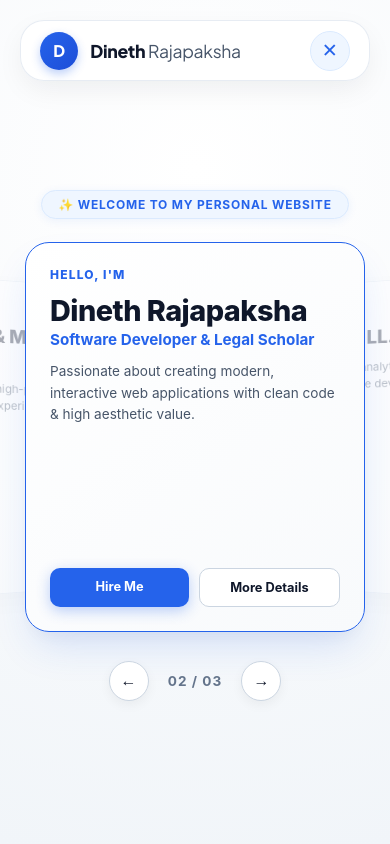
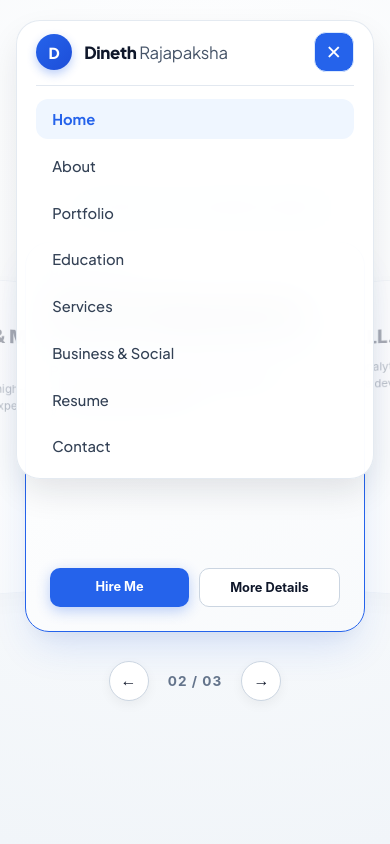
Before and after one commit to Dineth97/DCR-website, a React (Vite) app: page / in a window 390 px wide. Both pictures are taken after a click on the button "Toggle Menu". Shown: the top 844 px of the page. Built offline with nearby package versions, Linux system fonts and the light colour scheme.

Commit message:
home,navibr,techticker mobile view settings updated

```diff
--- a/src/Components/Home.jsx
+++ b/src/Components/Home.jsx
@@ -1,18 +1,12 @@
-import React, { useState, useEffect } from 'react';
+import React, { useState, useEffect, useRef } from 'react';
 
 export default function Home() {
   const [activeIndex, setActiveIndex] = useState(1);
   const [isMobile, setIsMobile] = useState(false);
 
-  // Screen resize detector for dynamic responsiveness
-  useEffect(() => {
-    const handleResize = () => {
-      setIsMobile(window.innerWidth < 768);
-    };
-    handleResize();
-    window.addEventListener('resize', handleResize);
-    return () => window.removeEventListener('resize', handleResize);
-  }, []);
+  // Swipe / Drag tracking refs
+  const startX = useRef(0);
+  const isDragging = useRef(false);
 
   const cards = [
     {
@@ -39,12 +33,43 @@ export default function Home() {
     }
   ];
 
+  // Screen resize detector for dynamic responsiveness
+  useEffect(() => {
+    const handleResize = () => {
+      setIsMobile(window.innerWidth < 768);
+    };
+    handleResize();
+    window.addEventListener('resize', handleResize);
+    return () => window.removeEventListener('resize', handleResize);
+  }, []);
+
   const handleNext = () => {
     setActiveIndex((prev) => (prev + 1) % cards.length);
   };
 
   const handlePrev = () => {
     setActiveIndex((prev) => (prev - 1 + cards.length) % cards.length);
+  };
+
+  // Touch and Mouse Drag Handlers for Mobile Swipe Support
+  const handleDragStart = (clientX) => {
+    isDragging.current = true;
+    startX.current = clientX;
+  };
+
+  const handleDragEnd = (clientX) => {
+    if (!isDragging.current) return;
+    const diff = clientX - startX.current;
+
+    // Threshold to determine swipe direction (min 50px movement)
+    if (Math.abs(diff) > 50) {
+      if (diff > 0) {
+        handlePrev(); // Swipe Right -> Previous Card
+      } else {
+        handleNext(); // Swipe Left -> Next Card
+      }
+    }
+    isDragging.current = false;
   };
 
   return (
@@ -79,8 +104,13 @@ export default function Home() {
         </span>
       </div>
 
-      {/* 3D Perspective Card Container */}
-      <div style={{
+      {/* 3D Perspective Card Container with Swipe Support */}
+      <div
+        onMouseDown={(e) => handleDragStart(e.clientX)}
+        onMouseUp={(e) => handleDragEnd(e.clientX)}
+        onTouchStart={(e) => handleDragStart(e.touches[0].clientX)}
+        onTouchEnd={(e) => handleDragEnd(e.changedTouches[0].clientX)}
+        style={{
           display: 'flex',
           alignItems: 'center',
           justifyContent: 'center',
@@ -88,8 +118,11 @@ export default function Home() {
           width: '100%',
           maxWidth: '1200px',
           height: isMobile ? '400px' : '460px',
-        position: 'relative'
-      }}>
+          position: 'relative',
+          cursor: 'grab',
+          touchAction: 'pan-y'
+        }}
+      >
         {cards.map((card, idx) => {
           let position = idx - activeIndex;
           if (position < -1) position += cards.length;
@@ -99,7 +132,6 @@ export default function Home() {
           const isLeft = position === -1;
           const isRight = position === 1;
 
-          // Responsive Card Width & Offset distance
           const cardWidth = isMobile ? '88vw' : '420px';
           const maxCardWidth = isMobile ? '340px' : '420px';
           const offsetX = isMobile ? 180 : 340;
--- a/src/Components/Navbar.jsx
+++ b/src/Components/Navbar.jsx
@@ -50,29 +50,31 @@ export default function Navbar() {
       top: scrolled ? '10px' : '20px',
       left: '50%',
       transform: 'translateX(-50%)',
-      width: scrolled ? 'calc(100% - 30px)' : 'calc(100% - 40px)',
+      width: scrolled ? 'calc(100% - 24px)' : 'calc(100% - 32px)',
       maxWidth: scrolled ? '1050px' : '1180px',
       zIndex: 1000,
       transition: 'all 0.3s cubic-bezier(0.4, 0, 0.2, 1)'
     }}>
       <nav style={{
-        background: scrolled
-          ? 'rgba(255, 255, 255, 0.85)'
-          : 'rgba(255, 255, 255, 0.92)',
-        backdropFilter: 'blur(16px)',
-        WebkitBackdropFilter: 'blur(16px)',
-        border: '1px solid rgba(226, 232, 240, 0.8)',
-        borderRadius: menuOpen ? '24px' : '50px',
-        padding: scrolled ? '0.4rem 1rem' : '0.6rem 1.2rem',
+        background: 'rgba(255, 255, 255, 0.95)',
+        backdropFilter: 'blur(20px)',
+        WebkitBackdropFilter: 'blur(20px)',
+        border: '1px solid rgba(226, 232, 240, 0.9)',
+        borderRadius: '24px',
+        padding: scrolled ? '0.5rem 1rem' : '0.7rem 1.2rem',
+        display: 'flex',
+        flexDirection: 'column',
+        boxShadow: '0 15px 35px -5px rgba(15, 23, 42, 0.12)',
+        transition: 'all 0.3s cubic-bezier(0.4, 0, 0.2, 1)'
+      }}>
+
+        {/* Top Main Bar (Logo & Menu Button) */}
+        <div style={{
           display: 'flex',
           alignItems: 'center',
           justifyContent: 'space-between',
-        boxShadow: '0 10px 30px -5px rgba(15, 23, 42, 0.08)',
-        transition: 'all 0.3s cubic-bezier(0.4, 0, 0.2, 1)',
-        position: 'relative',
-        overflow: 'hidden'
+          width: '100%'
         }}>
-
           {/* Brand Logo / Name */}
           <a href="#home" style={{
             display: 'flex',
@@ -81,8 +83,8 @@ export default function Navbar() {
             textDecoration: 'none'
           }}>
             <div style={{
-            width: scrolled ? '32px' : '38px',
-            height: scrolled ? '32px' : '38px',
+              width: '36px',
+              height: '36px',
               borderRadius: '50%',
               background: 'linear-gradient(135deg, #2563eb 0%, #1d4ed8 100%)',
               color: '#ffffff',
@@ -90,17 +92,15 @@ export default function Navbar() {
               alignItems: 'center',
               justifyContent: 'center',
               fontWeight: '800',
-            fontSize: scrolled ? '0.85rem' : '1rem',
-            boxShadow: '0 4px 10px rgba(37, 99, 235, 0.3)',
-            transition: 'all 0.3s ease'
+              fontSize: '0.95rem',
+              boxShadow: '0 4px 10px rgba(37, 99, 235, 0.3)'
             }}>
               D
             </div>
             <span style={{
-            fontSize: scrolled ? '0.98rem' : '1.1rem',
+              fontSize: '1.05rem',
               color: '#0f172a',
-            letterSpacing: '-0.3px',
-            transition: 'all 0.3s ease'
+              letterSpacing: '-0.3px'
             }}>
               <strong style={{ fontWeight: '800' }}>Dineth</strong>{' '}
               <span style={{ fontWeight: '400', color: '#475569' }}>Rajapaksha</span>
@@ -112,7 +112,7 @@ export default function Navbar() {
             <div style={{
               display: 'flex',
               alignItems: 'center',
-            gap: scrolled ? '0.1rem' : '0.2rem'
+              gap: '0.2rem'
             }}>
               {navLinks.map((link) => {
                 const isActive = activeSection === link.id;
@@ -122,9 +122,9 @@ export default function Navbar() {
                     href={link.href}
                     onClick={() => setActiveSection(link.id)}
                     style={{
-                    padding: scrolled ? '0.35rem 0.7rem' : '0.5rem 0.85rem',
-                    borderRadius: '30px',
-                    fontSize: scrolled ? '0.78rem' : '0.85rem',
+                      padding: '0.5rem 0.85rem',
+                      borderRadius: '20px',
+                      fontSize: '0.85rem',
                       fontWeight: isActive ? '700' : '500',
                       color: isActive ? '#2563eb' : '#475569',
                       background: isActive ? '#eff6ff' : 'transparent',
@@ -145,43 +145,38 @@ export default function Navbar() {
             <button
               onClick={() => setMenuOpen(!menuOpen)}
               style={{
-              background: '#eff6ff',
+                background: menuOpen ? '#2563eb' : '#eff6ff',
                 border: '1px solid #dbeafe',
-              borderRadius: '50%',
+                borderRadius: '12px',
                 width: '40px',
                 height: '40px',
                 display: 'flex',
                 alignItems: 'center',
                 justifyContent: 'center',
                 cursor: 'pointer',
-              color: '#2563eb',
+                color: menuOpen ? '#ffffff' : '#2563eb',
                 fontSize: '1.2rem',
-              outline: 'none'
+                outline: 'none',
+                transition: 'all 0.2s ease'
               }}
               aria-label="Toggle Menu"
             >
               {menuOpen ? '✕' : '☰'}
             </button>
           )}
+        </div>
 
-        {/* Mobile Dropdown Menu */}
+        {/* Mobile Dropdown Menu Items */}
         {isMobile && menuOpen && (
           <div style={{
-            position: 'absolute',
-            top: '100%',
-            left: 0,
-            right: 0,
-            background: 'rgba(255, 255, 255, 0.98)',
-            backdropFilter: 'blur(20px)',
-            borderBottomLeftRadius: '24px',
-            borderBottomRightRadius: '24px',
-            borderTop: '1px solid #e2e8f0',
-            boxShadow: '0 20px 30px rgba(15, 23, 42, 0.1)',
-            padding: '1rem 1.5rem 1.5rem',
             display: 'flex',
             flexDirection: 'column',
-            gap: '0.5rem',
-            marginTop: '0.5rem'
+            gap: '0.4rem',
+            marginTop: '0.8rem',
+            paddingTop: '0.8rem',
+            borderTop: '1px solid #e2e8f0',
+            width: '100%',
+            animation: 'fadeInMenu 0.3s ease forwards'
           }}>
             {navLinks.map((link) => {
               const isActive = activeSection === link.id;
@@ -194,9 +189,9 @@ export default function Navbar() {
                     setMenuOpen(false);
                   }}
                   style={{
-                    padding: '0.75rem 1rem',
+                    padding: '0.7rem 1rem',
                     borderRadius: '12px',
-                    fontSize: '0.95rem',
+                    fontSize: '0.92rem',
                     fontWeight: isActive ? '700' : '500',
                     color: isActive ? '#2563eb' : '#334155',
                     background: isActive ? '#eff6ff' : 'transparent',
```
Lines whose indentation alone changed are shown as unchanged.
